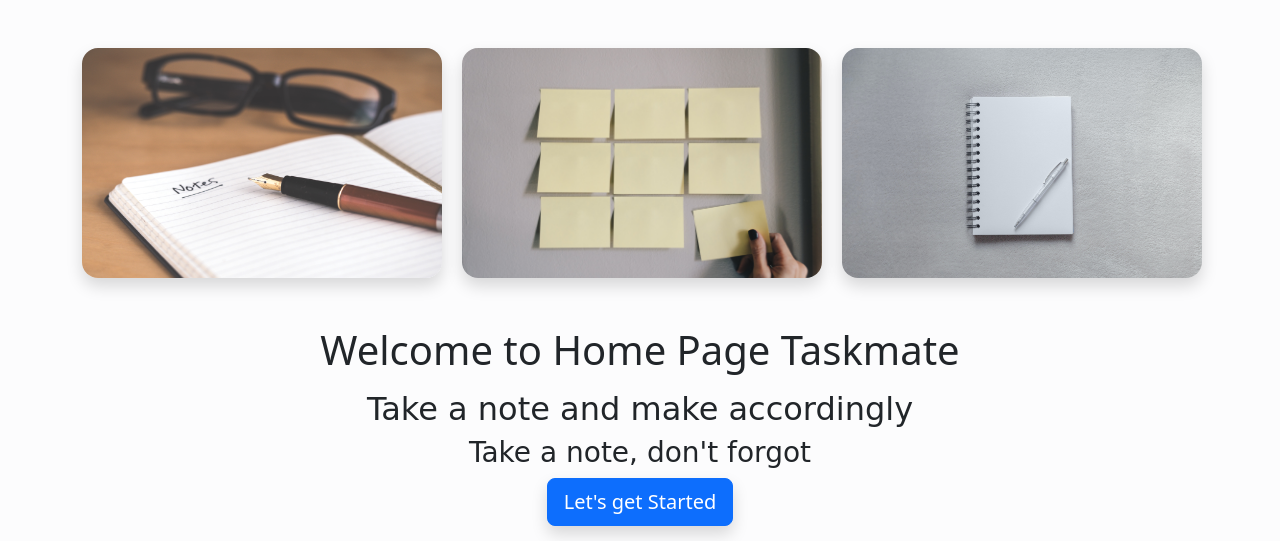
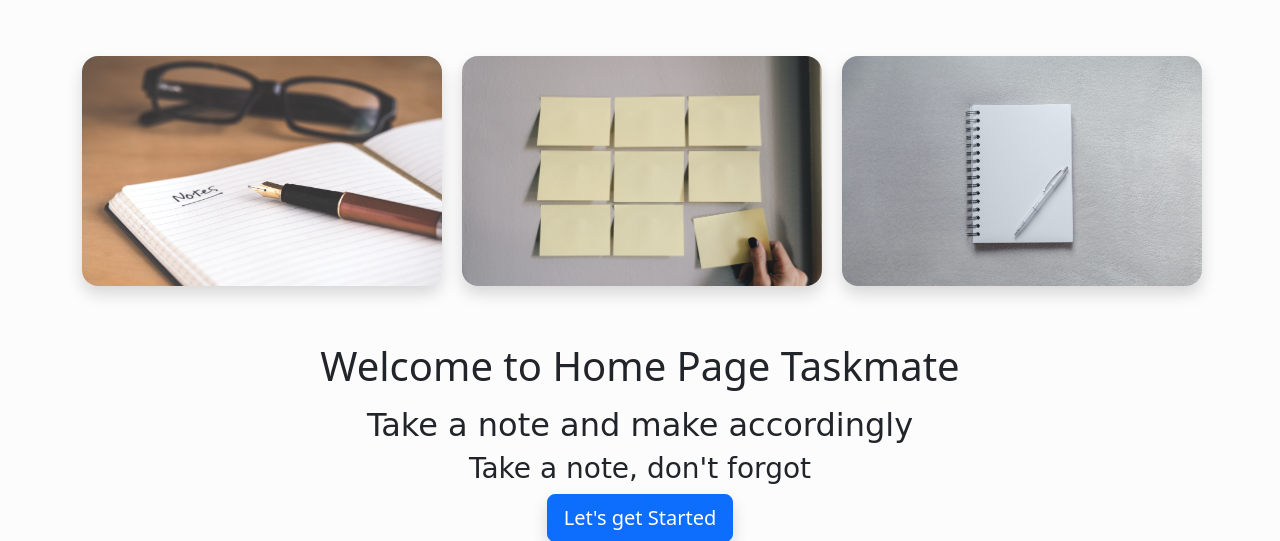
Before and after one commit to ashish80ranjan/Taskmate, a Django app: page / in a window 1280 px wide. Shown: the part 61-602 px from the top of the page. Run offline with Django 4.2, Linux system fonts and the light colour scheme; some web fonts are replaced.

Commit message:
edit index.html

```diff
--- a/todolist_app/templates/index.html
+++ b/todolist_app/templates/index.html
@@ -7,13 +7,13 @@
 {% block content %}
 <div class="container">
    <div class="row mt-5">
-        <div class="col-lg-4">
+        <div class="col-lg-4 my-2">
             <img src="{% static 'images/1.jpg' %}" alt="Notes" width="360" height="230" class="rounded-4 shadow">
         </div>
-        <div class="col-lg-4">
+        <div class="col-lg-4 my-2">
             <img src="{% static 'images/2.jpg' %}" alt="Notes" width="360" height="230" class="rounded-4 shadow">
         </div>
-        <div class="col-lg-4">
+        <div class="col-lg-4 my-2">
             <img src="{% static 'images/3.jpg' %}" alt="Notes" width="360" height="230" class="rounded-4 shadow ">
         </div>
 
```
